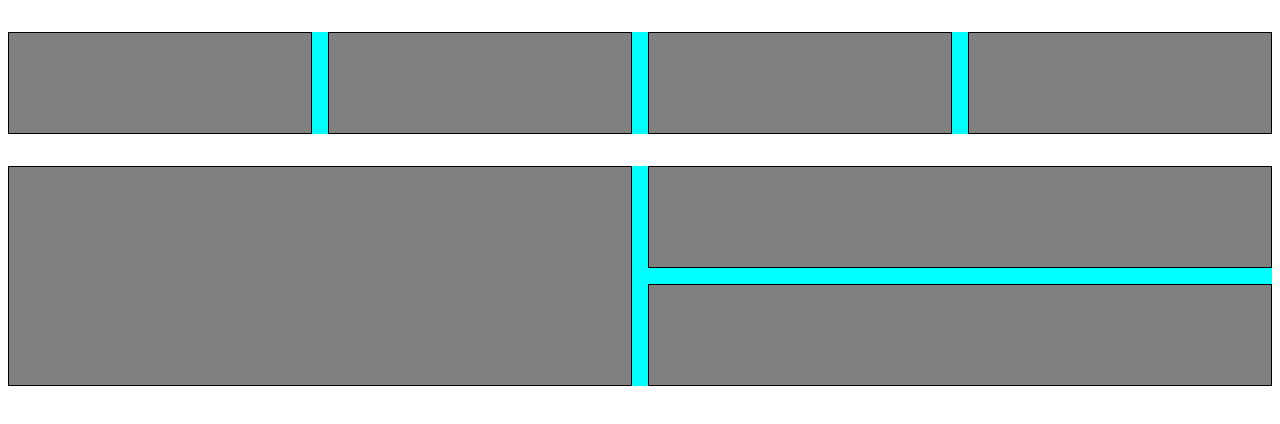
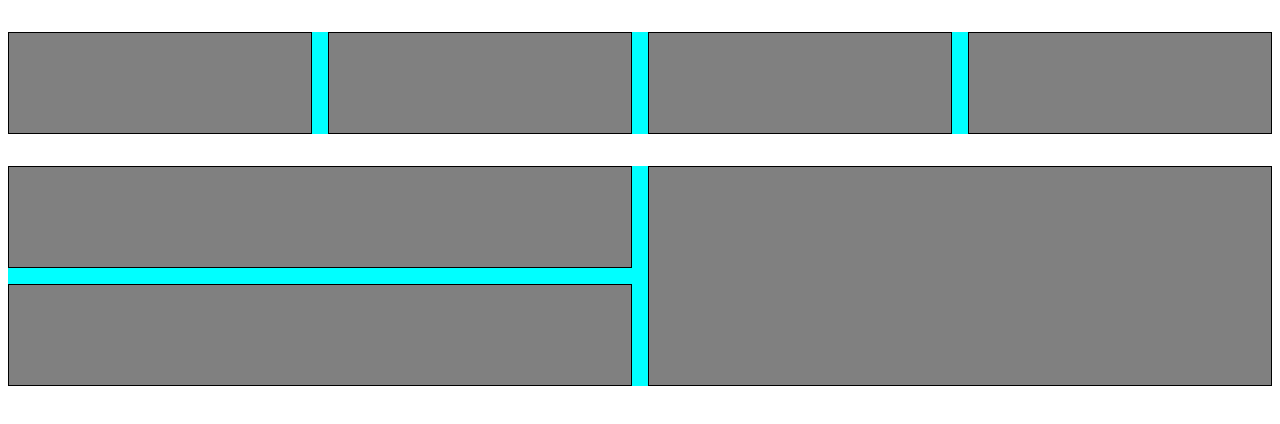
Before and after one commit to vvaxcoder/css_grid, a plain HTML site: page index_m_p.html in a window 1280 px wide. Drawn offline with Linux system fonts and the light colour scheme.

Commit message:
Change item5, item6 and item7 to mirrow effect.

```diff
--- a/style_m_p.css
+++ b/style_m_p.css
@@ -40,17 +40,17 @@
 
 /* разбили item5 на 3 горизонтальные линии */
 .item5 {
-  grid-column: 1 / 2;
+  grid-column: 2 / 3;
   grid-row: 1 / 3;
 }
 
 /* разбили item6 на 2 горизонтальные линии */
 .item6 {
-  grid-column: 2 / 3;
+  grid-column: 1 / 2;
   grid-row: 1 / 2;
 }
 
 .item7 {
-  grid-column: 2 / 3;
+  grid-column: 1 / 2;
   grid-row: 2 / 3;
 }
```
